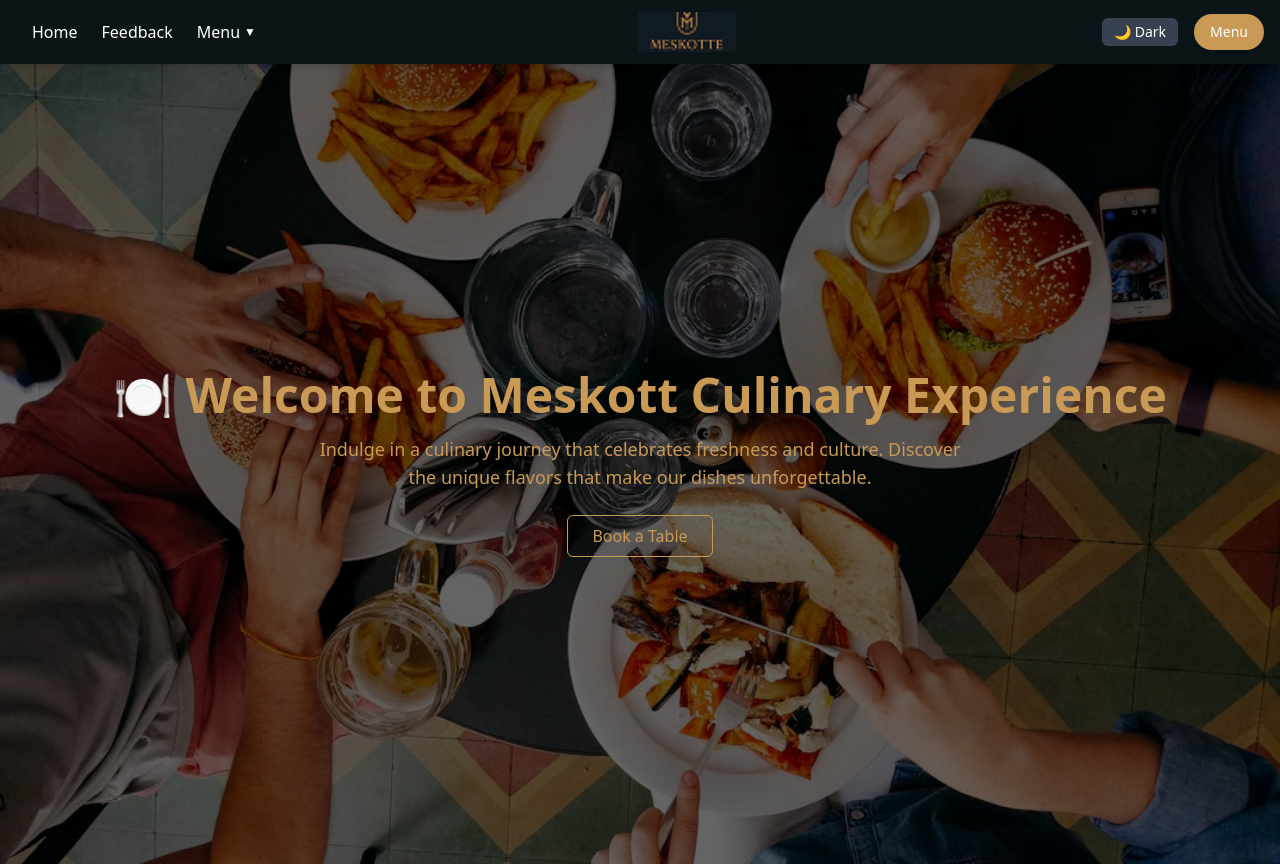
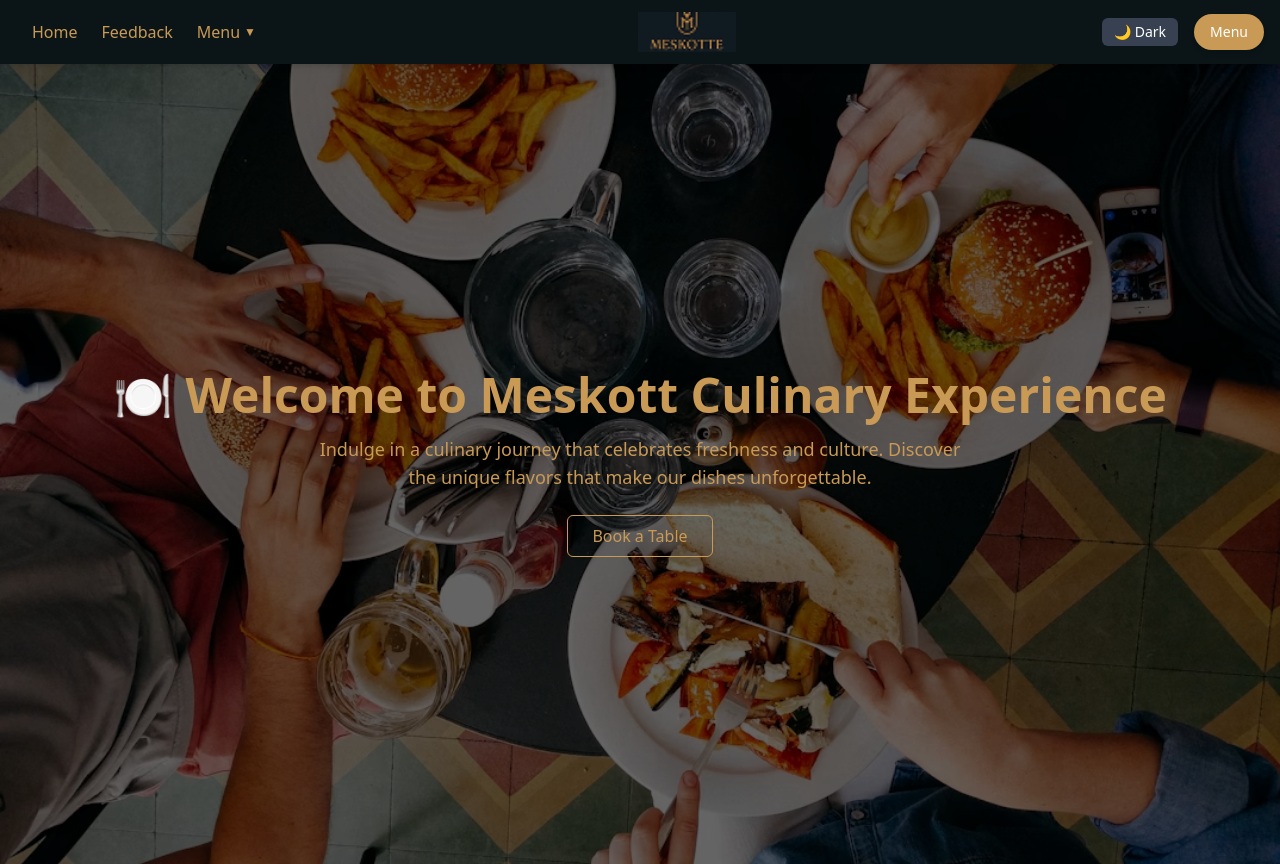
Before and after one commit to EphrataTech/Meskott-Restaurant, a React (Vite) app: page / in a window 1280 px wide. Built offline with nearby package versions, Linux system fonts and the light colour scheme.

Commit message:
feat: Set up manual buttons

```diff
--- a/src/components/Navbar.jsx
+++ b/src/components/Navbar.jsx
@@ -1,7 +1,7 @@
 import React, { useState, useEffect } from 'react';
 
 export default function Navbar() {
-  //const [isMenuOpen, setIsMenuOpen] = useState(false);
+  const [isMenuOpen, setIsMenuOpen] = useState(false);
   const [isDarkMode, setIsDarkMode] = useState(false);
   const [isMobileMenuOpen, setIsMobileMenuOpen] = useState(false);
 
@@ -37,20 +37,35 @@ useEffect(() => {
     ☰
   </button>
         <ul className={`flex-col md:flex-row absolute md:static top-16 left-0 w-full md:w-auto bg-[#0B1517] md:bg-transparent z-40 md:flex items-start md:items-center text-white transition-all duration-300 ease-in-out ${isMobileMenuOpen ? 'flex' : 'hidden'} md:gap-6 gap-4 px-4 py-4 md:py-0`}>
-  <li><a href="#home" className='hover:text-pink-400'>Home</a></li>
-  <li><a href="#feedback" className='hover:text-pink-400'>Feedback</a></li>
-  <li className="relative group">
-    <div className="flex items-center gap-1 cursor-pointer hover:text-pink-400">
-      <span>Menu</span>
-      <span className="text-xs">▼</span>
+  <li><a href="#home" className='hover:text-white text-[#C99A56]'>Home</a></li>
+  <li><a href="#feedback" className='hover:text-white text-[#C99A56]'>Feedback</a></li>
+  <li
+  className="relative"
+  onMouseEnter={() => setIsMenuOpen(true)}
+  onMouseLeave={() => setIsMenuOpen(false)}
+>
+  <div className="flex items-center gap-1 cursor-pointer text-[#C99A56] hover:text-white">
+    <span>Menu</span>
+    <span className="text-xs">▼</span>
+  </div>
+
+  {isMenuOpen && (
+    <div className="absolute top-full left-0 mt-2 bg-white dark:bg-gray-800 text-black dark:text-white shadow-lg rounded-md p-2 min-w-[150px] z-50 transition-all duration-300">
+      <a href="#starters" className="block px-3 py-1 hover:text-black text-[#C99A56]">
+        Starters
+      </a>
+      <a href="#main-course" className="block px-3 py-1 hover:text-black text-[#C99A56]">
+        Main Course
+      </a>
+      <a href="#desserts" className="block px-3 py-1 hover:text-black text-[#C99A56]">
+        Desserts
+      </a>
+      <a href="#drinks" className="block px-3 py-1 hover:text-black text-[#C99A56]">
+        Drinks
+      </a>
     </div>
-    <div className="invisible group-hover:visible opacity-0 group-hover:opacity-100 transition-opacity duration-300 absolute top-full left-0 mt-2 bg-white dark:bg-gray-800 text-black dark:text-white shadow-lg rounded-md p-2 min-w-[150px] z-50">
-    <a href="#starters" className="block px-3 py-1 hover:text-pink-500">Starters</a>
-    <a href="#main-course" className="block px-3 py-1 hover:text-pink-500">Main Course</a>
-    <a href="#desserts" className="block px-3 py-1 hover:text-pink-500">Desserts</a>
-      <a href="#drinks" className="block px-3 py-1 hover:text-pink-500">Drinks</a>
-    </div>
-  </li>
+  )}
+</li>
 </ul>
 
             <div className='flex-shrink-0'>
```
